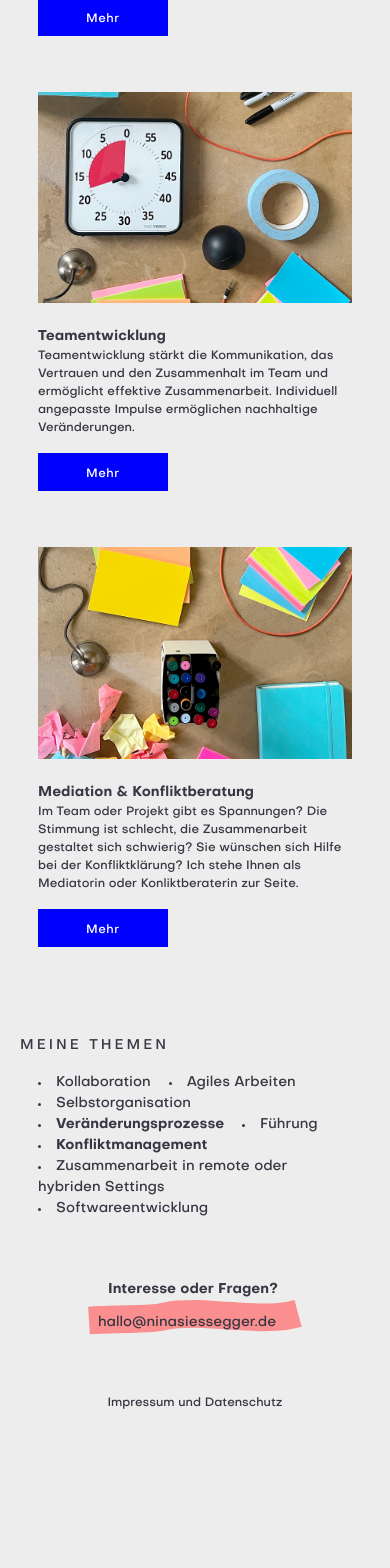
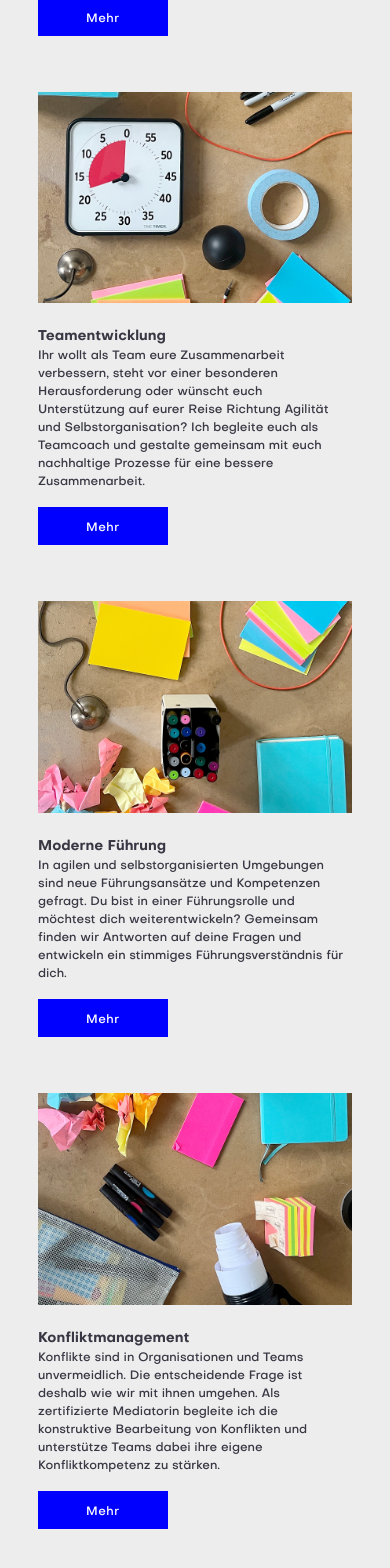
Before and after one commit to sssggr/ninasiessegger, a Nuxt app: page / in a window 390 px wide. Shown: the part 1071-2639 px from the top of the page. Before the commit the page ends 2507 px from the top, so only its background shows below. Built offline with nearby package versions, Linux system fonts and the light colour scheme.

Commit message:
Update index

```diff
--- a/pages/index.vue
+++ b/pages/index.vue
@@ -41,7 +41,7 @@ useSeoMeta({
             Agile Organisationsberatung
           </h3>
           <p>
-            Ich begleite Menschen, Teams und Organisationen dabei, Veränderungsprozesse zu gestalten. Da Organisationen und ihre Umwelt kontinuierlich im Wandel sind, arbeite ich gerne in einem fortlaufenden und agilen Prozess.
+            In einer Welt im Wandel sind zukunftsfähige Organisationen, die schnell auf Veränderungen reagieren können, wichtiger denn je. Ich begleite Organisationen dabei sich weiterzuentwickeln und Veränderungen agil und aktiv zu begegnen.
           </p>
           <NuxtLink to="/agile-organisationsberatung" class="btn">
             Mehr
@@ -55,7 +55,7 @@ useSeoMeta({
             Teamentwicklung
           </h3>
           <p>
-            Teamentwicklung stärkt die Kommunikation, das Vertrauen und den Zusammenhalt im Team und ermöglicht effektive Zusammenarbeit. Individuell angepasste Impulse ermöglichen nachhaltige Veränderungen.
+            Ihr wollt als Team eure Zusammenarbeit verbessern, steht vor einer besonderen Herausforderung oder wünscht euch Unterstützung auf eurer Reise Richtung Agilität und Selbstorganisation? Ich begleite euch als Teamcoach und gestalte gemeinsam mit euch nachhaltige Prozesse für eine bessere Zusammenarbeit.
           </p>
           <NuxtLink to="/teamentwicklung" class="btn">
             Mehr
@@ -66,12 +66,26 @@ useSeoMeta({
         </div>
         <div class="col-xs-12 col-md-7 col-sm-7 col-lg-5 teaser-container">
           <h3>
-            Mediation & Konfliktberatung
+            Moderne Führung
           </h3>
           <p>
-            Im Team oder Projekt gibt es Spannungen? Die Stimmung ist schlecht, die Zusammenarbeit gestaltet sich schwierig? Sie wünschen sich Hilfe bei der Konfliktklärung? Ich stehe Ihnen als Mediatorin oder Konliktberaterin zur Seite.
+            In agilen und selbstorganisierten Umgebungen sind neue Führungsansätze und Kompetenzen gefragt. Du bist in einer Führungsrolle und möchtest dich weiterentwickeln? Gemeinsam finden wir Antworten auf deine Fragen und entwickeln ein stimmiges Führungsverständnis für dich.
           </p>
-          <NuxtLink to="/mediation" class="btn">
+          <NuxtLink to="/konfliktmanagement" class="btn">
+            Mehr
+          </NuxtLink>
+        </div>
+        <div class="col-xs-12 col-md-5 col-sm-5 col-lg-offset-1">
+          <img srcset="~/assets/images/desk4.jpg 2x" alt="Ninas desk" class="responsive-img">
+        </div>
+        <div class="col-xs-12 col-md-7 col-sm-7 col-lg-5 teaser-container">
+          <h3>
+            Konfliktmanagement
+          </h3>
+          <p>
+            Konflikte sind in Organisationen und Teams unvermeidlich. Die entscheidende Frage ist deshalb wie wir mit ihnen umgehen. Als zertifizierte Mediatorin begleite ich die konstruktive Bearbeitung von Konflikten und unterstütze Teams dabei ihre eigene Konfliktkompetenz zu stärken.
+          </p>
+          <NuxtLink to="/konfliktmanagement" class="btn">
             Mehr
           </NuxtLink>
         </div>
```
